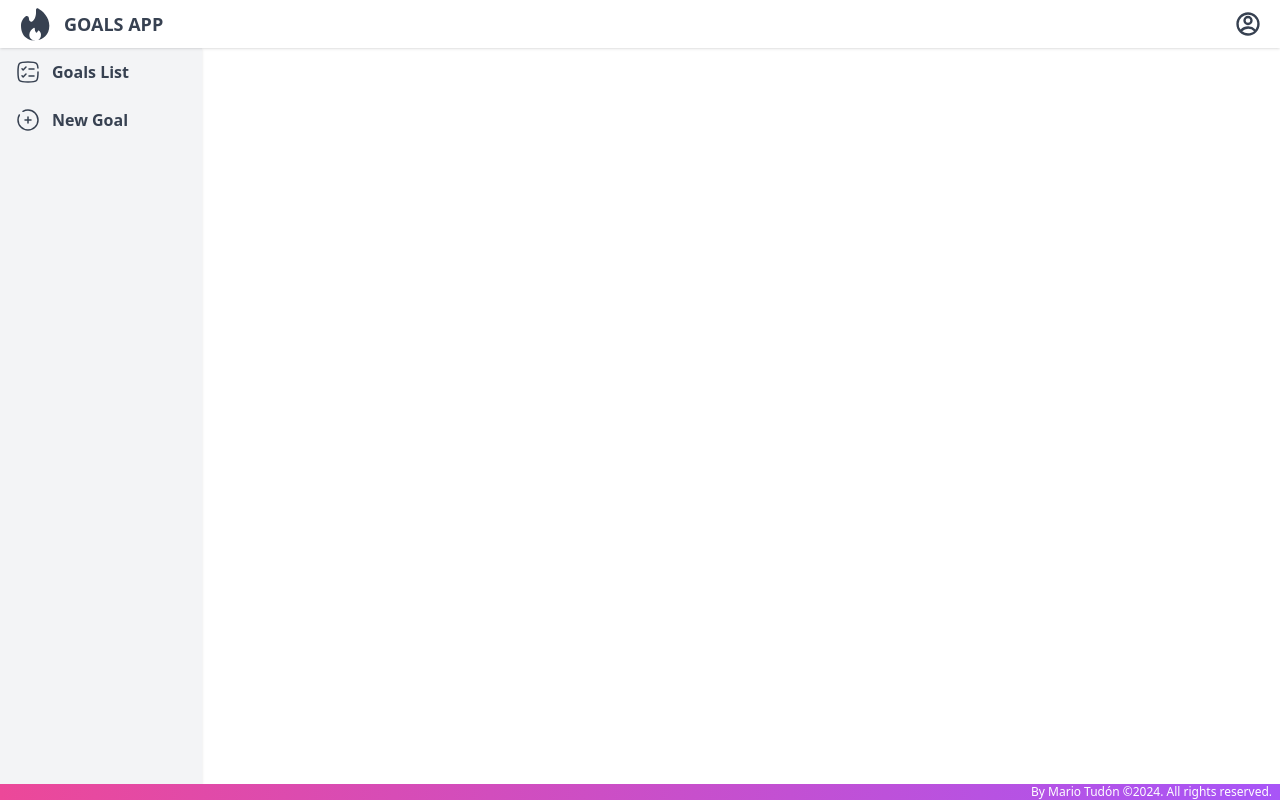
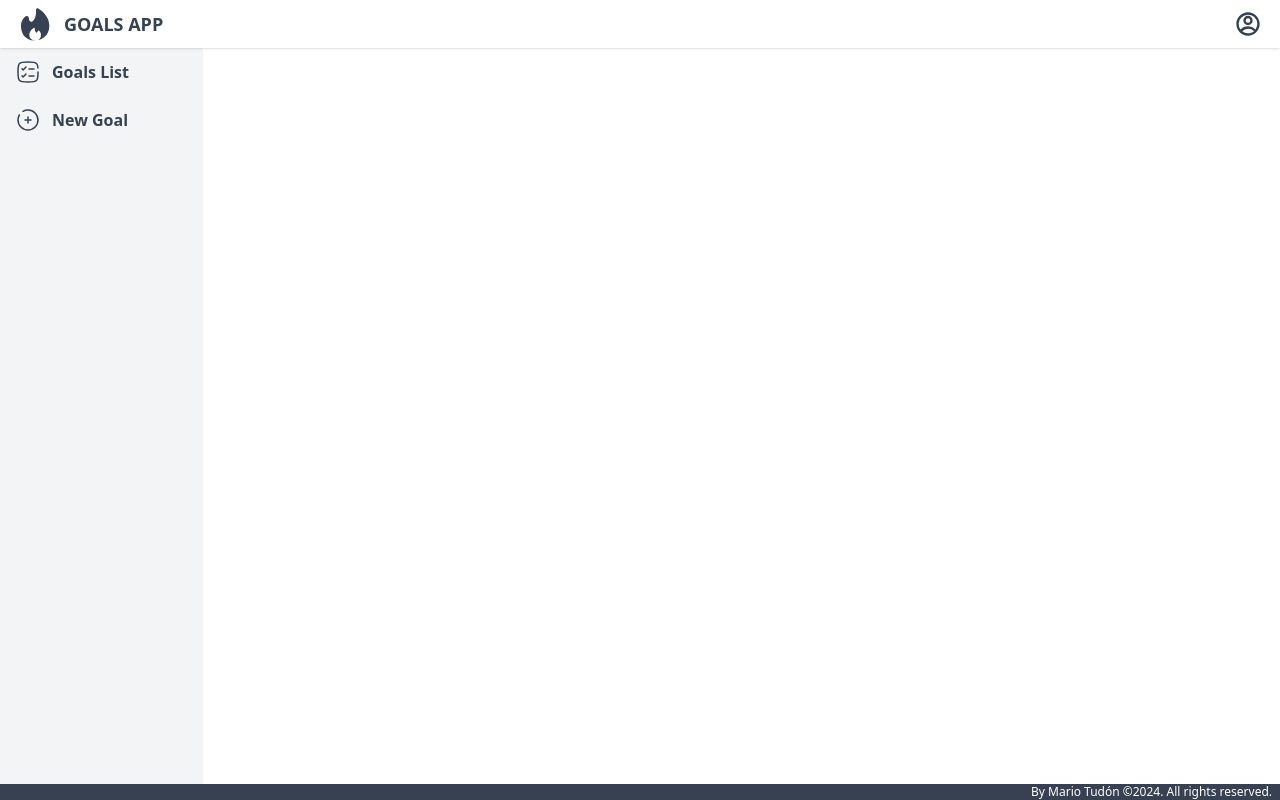
Before and after one commit to MarioTudon/Goals-App, a React (Vite) app: page / in a window 1280 px wide. Built offline with nearby package versions, Linux system fonts and the light colour scheme.

Commit message:
Se modifico estilo del footer

```diff
--- a/src/components/shared/Footer.jsx
+++ b/src/components/shared/Footer.jsx
@@ -2,7 +2,7 @@ function Footer() {
 
     return (
         <>
-            <footer className='bg-gradient-to-r from-pink-500 to-purple-500 h-base text-xs text-right pr-2 text-white relative'>
+            <footer className='bg-gray-700 h-base text-xs text-right pr-2 text-white relative'>
                 By Mario Tudón &copy;2024. All rights reserved.
             </footer>
         </>
--- a/src/output.css
+++ b/src/output.css
@@ -667,32 +667,46 @@ body {
   background-color: rgb(255 255 255 / var(--tw-bg-opacity));
 }
 
+.bg-gray-400 {
+  --tw-bg-opacity: 1;
+  background-color: rgb(156 163 175 / var(--tw-bg-opacity));
+}
+
+.bg-gray-700 {
+  --tw-bg-opacity: 1;
+  background-color: rgb(55 65 81 / var(--tw-bg-opacity));
+}
+
 .bg-gradient-to-r {
   background-image: linear-gradient(to right, var(--tw-gradient-stops));
 }
 
-.from-pink-500 {
-  --tw-gradient-from: #ec4899 var(--tw-gradient-from-position);
-  --tw-gradient-to: rgb(236 72 153 / 0) var(--tw-gradient-to-position);
+.from-gray-400 {
+  --tw-gradient-from: #9ca3af var(--tw-gradient-from-position);
+  --tw-gradient-to: rgb(156 163 175 / 0) var(--tw-gradient-to-position);
   --tw-gradient-stops: var(--tw-gradient-from), var(--tw-gradient-to);
 }
 
-.to-purple-500 {
-  --tw-gradient-to: #a855f7 var(--tw-gradient-to-position);
+.to-gray-700 {
+  --tw-gradient-to: #374151 var(--tw-gradient-to-position);
+}
+
+.to-90\% {
+  --tw-gradient-to-position: 90%;
 }
 
 .p-0\.5 {
   padding: 0.125rem;
 }
 
+.py-2 {
+  padding-top: 0.5rem;
+  padding-bottom: 0.5rem;
+}
+
 .py-3 {
   padding-top: 0.75rem;
   padding-bottom: 0.75rem;
-}
-
-.py-2 {
-  padding-top: 0.5rem;
-  padding-bottom: 0.5rem;
 }
 
 .pr-2 {
--- a/tailwind.config.js
+++ b/tailwind.config.js
@@ -9,7 +9,7 @@ module.exports = {
         lg: '1.5rem',
         xl: '3rem',
         main: 'calc(100vh - (theme(height.base) + theme(height.xl)));'
-      },
+      }
     },
   },
   plugins: [],
```
